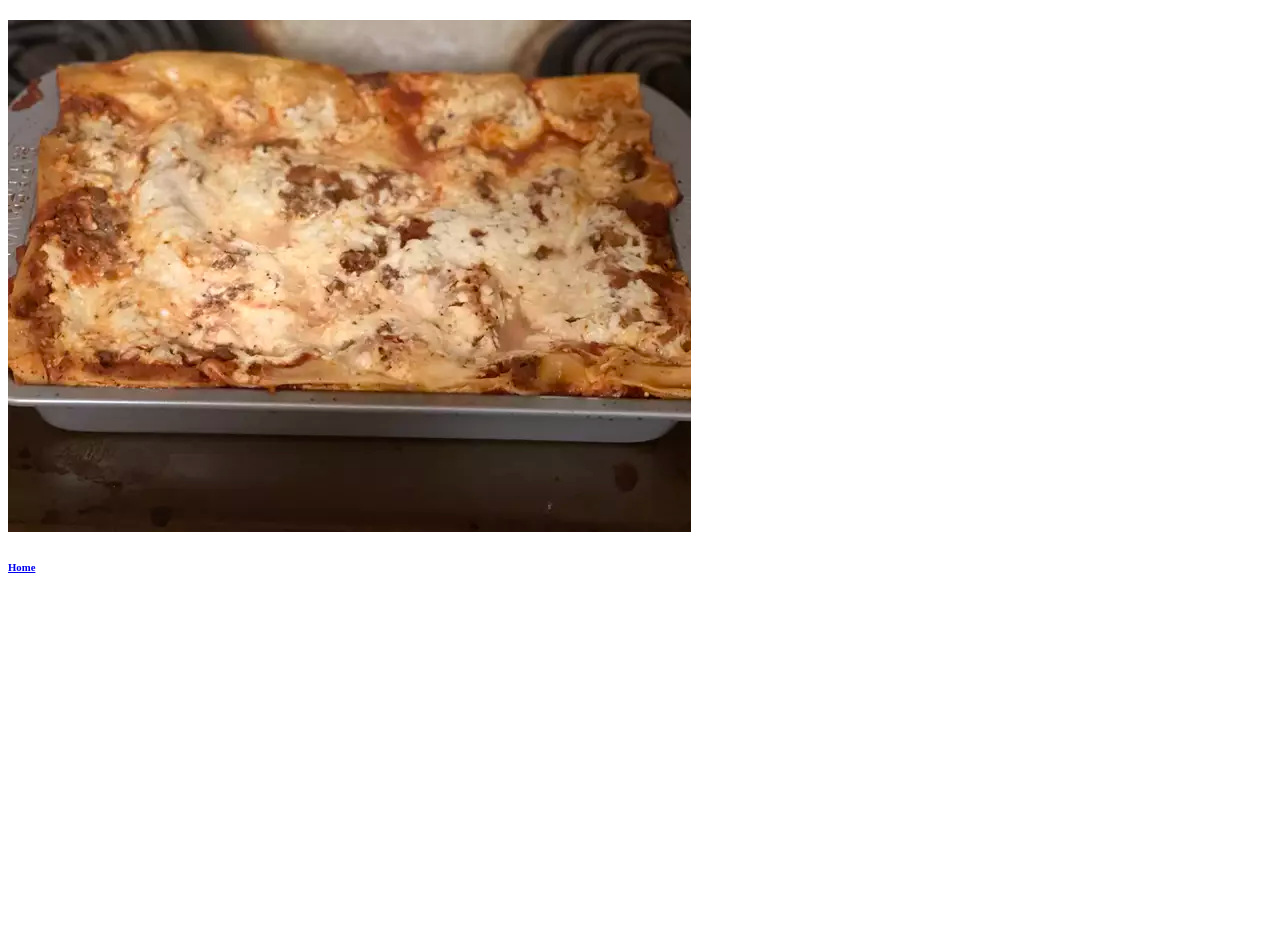
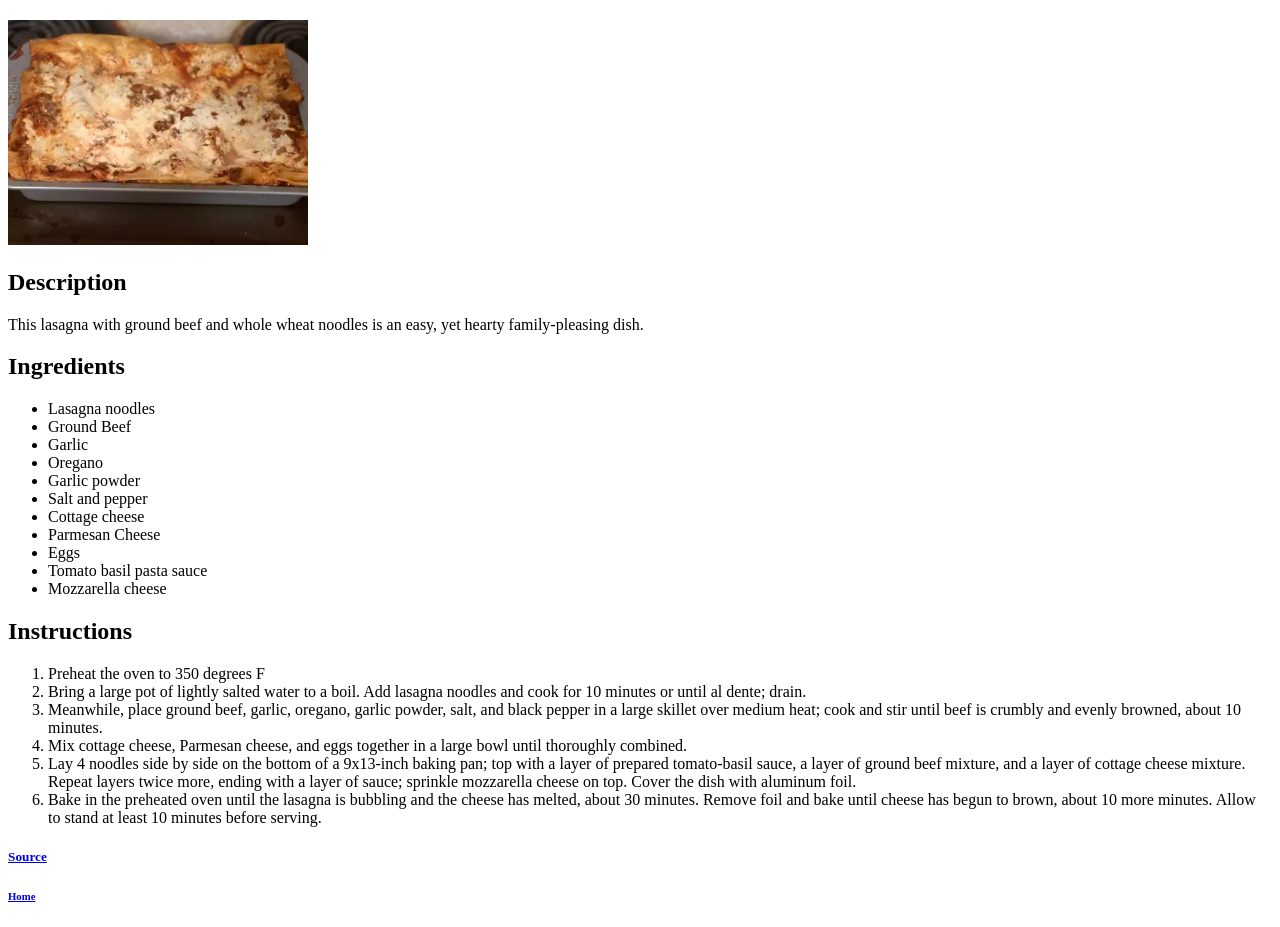
Before and after one commit to GreyRobe/odin-recipes, a plain HTML site: page recipes/lasagna.html in a window 1280 px wide. Shown: the part 60-987 px from the top of the page. Before the commit the page ends 800 px from the top, so only its background shows below. Drawn offline with Linux system fonts and the light colour scheme.

Commit message:
Finish of Lasagna page.

```diff
--- a/recipes/lasagna.html
+++ b/recipes/lasagna.html
@@ -7,7 +7,39 @@
 </head>
 <body>
     <h1><strong>Lasagna</strong></h1>
-        <img src="./images/lasagna.webp" alt="Tasty multi-layered lasagna">
+        <img src="./images/lasagna.webp" alt="Tasty multi-layered lasagna" width="300">
+
+    <h2>Description</h2>
+    <p>This lasagna with ground beef and whole wheat noodles is an easy, yet hearty family-pleasing dish.</p>
+
+    <h2>Ingredients</h2>
+    <p><ul>
+        <li>Lasagna noodles</li>
+        <li>Ground Beef</li>
+        <li>Garlic</li>
+        <li>Oregano</li>
+        <li>Garlic powder</li>
+        <li>Salt and pepper</li>
+        <li>Cottage cheese</li>
+        <li>Parmesan Cheese</li>
+        <li>Eggs</li>
+        <li>Tomato basil pasta sauce</li>
+        <li>Mozzarella cheese</li>
+    </ul></p>
+
+    <h2>Instructions</h2>
+    <p><ol>
+        <li>Preheat the oven to 350 degrees F </li>
+        <li>Bring a large pot of lightly salted water to a boil. Add lasagna noodles and cook for 10 minutes or until al dente; drain.</li>
+        <li>Meanwhile, place ground beef, garlic, oregano, garlic powder, salt, and black pepper in a large skillet over medium heat; cook and stir until beef is crumbly and evenly browned, about 10 minutes.</li>
+        <li>Mix cottage cheese, Parmesan cheese, and eggs together in a large bowl until thoroughly combined.</li>
+        <li>Lay 4 noodles side by side on the bottom of a 9x13-inch baking pan; top with a layer of prepared tomato-basil sauce, a layer of ground beef mixture, and a layer of cottage cheese mixture. Repeat layers twice more, ending with a layer of sauce; sprinkle mozzarella cheese on top. Cover the dish with aluminum foil.</li>
+        <li>Bake in the preheated oven until the lasagna is bubbling and the cheese has melted, about 30 minutes. Remove foil and bake until cheese has begun to brown, about 10 more minutes. Allow to stand at least 10 minutes before serving.</li>
+    </ol></p>
+
+
+    <h5><a target="_blank" href="https://www.allrecipes.com/recipe/218091/classic-and-simple-meat-lasagna/">
+        Source</a></h5>
 
     <h6><a href="../index.html">Home</a></h6>
 </body>
```
